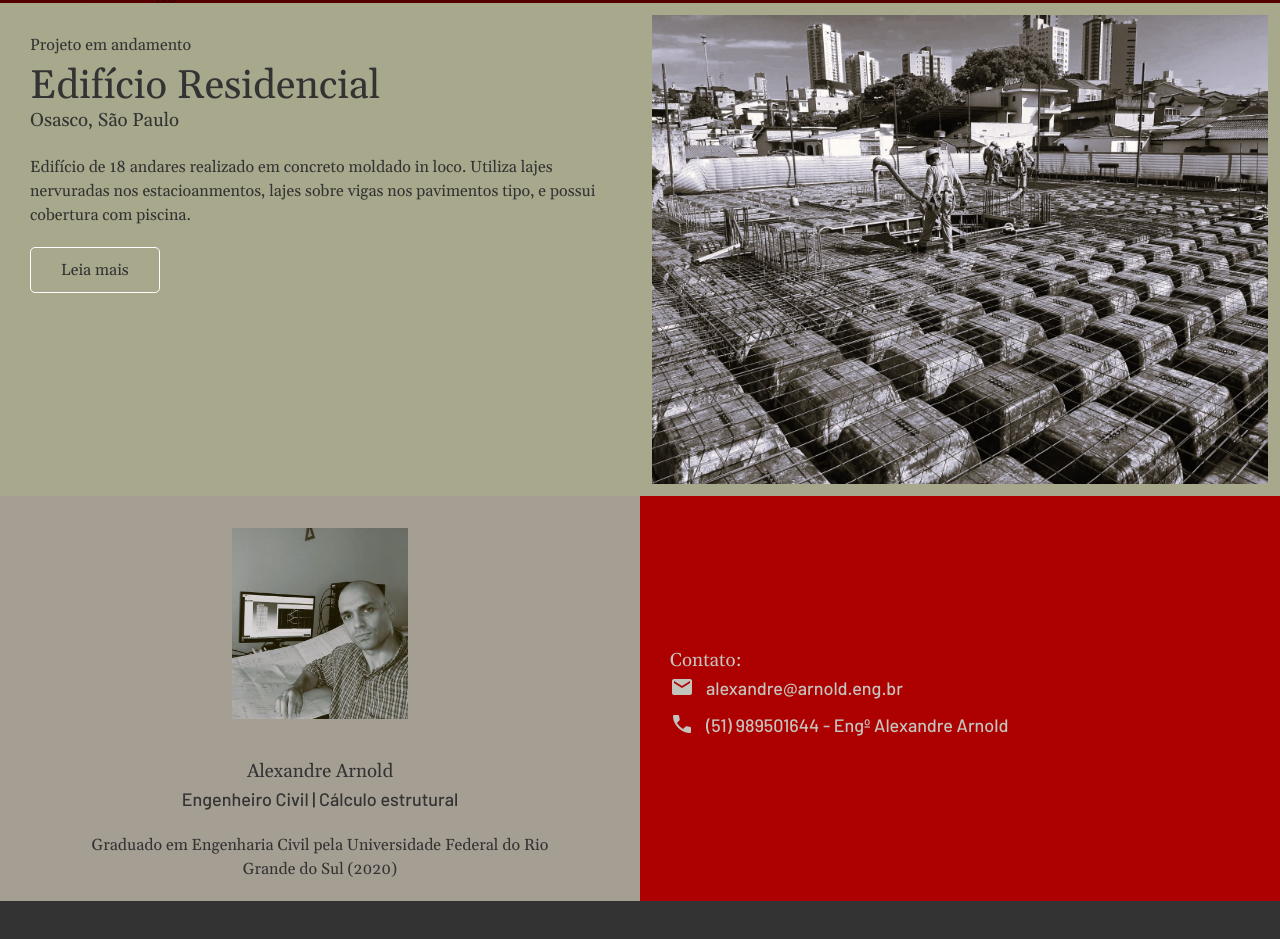
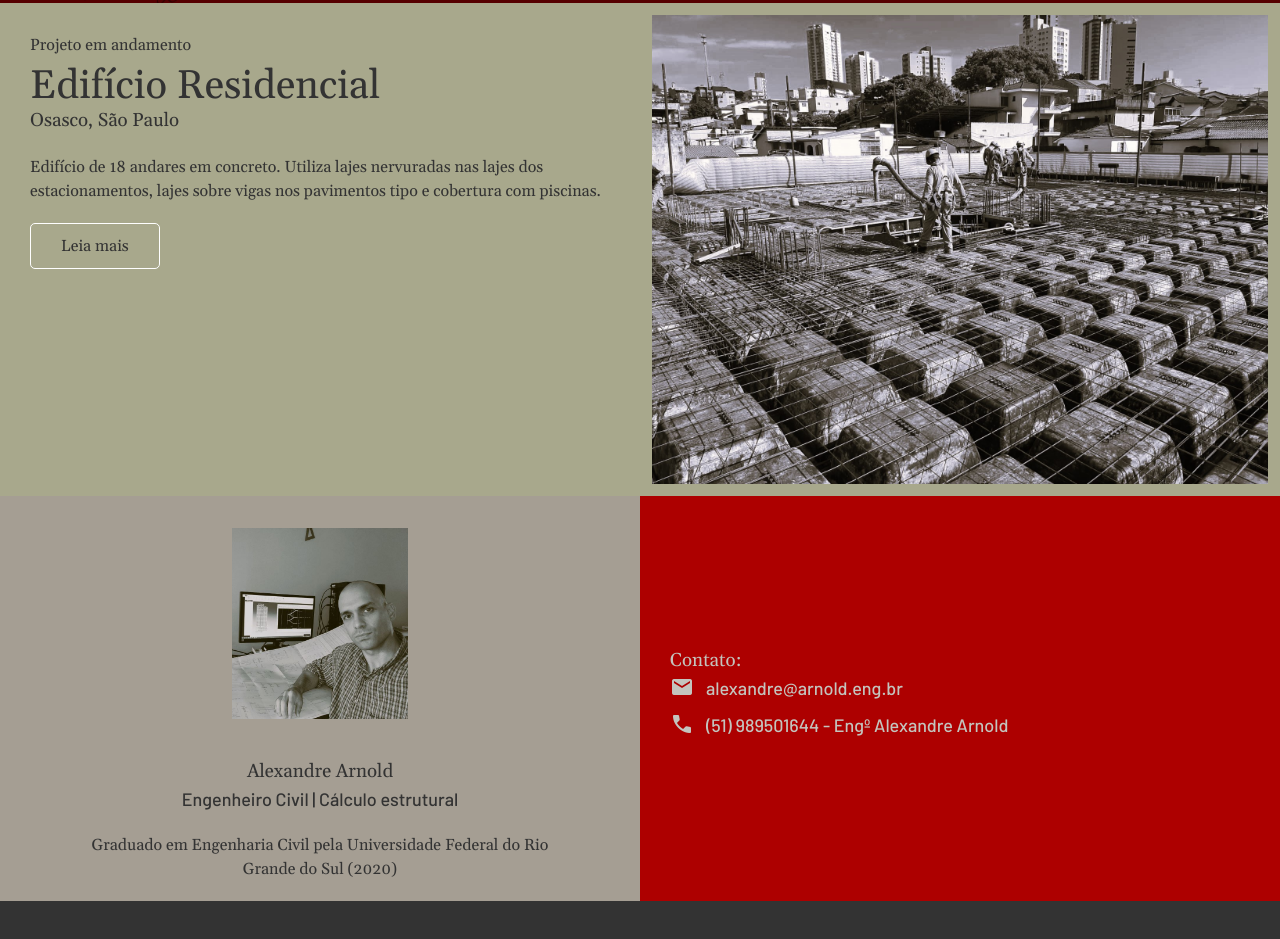
Before and after one commit to arnoldBR/arnoldbr.github.io, a plain HTML site: page index.html in a window 1280 px wide. Shown: the part 797-1736 px from the top of the page. Drawn offline with nearby package versions, Linux system fonts and the light colour scheme.

Commit message:
ortografia no index.html

```diff
--- a/index.html
+++ b/index.html
@@ -69,7 +69,7 @@
                         <h4>Projeto em andamento</h4>
                         <h2>Edifício Residencial</h2>
                         <h3>Osasco, São Paulo</h3>
-                        <p> Edifício de 18 andares realizado em concreto moldado in loco. Utiliza lajes nervuradas nos estacioanmentos, lajes sobre vigas nos pavimentos tipo, e possui cobertura com piscina.</p>
+                        <p> Edifício de 18 andares em concreto. Utiliza lajes nervuradas nas lajes dos estacionamentos, lajes sobre vigas nos pavimentos tipo e cobertura com piscinas.</p>
                         <a href="blog.html" class="btn btn-outline">
                             Leia mais
                         </a>
```
